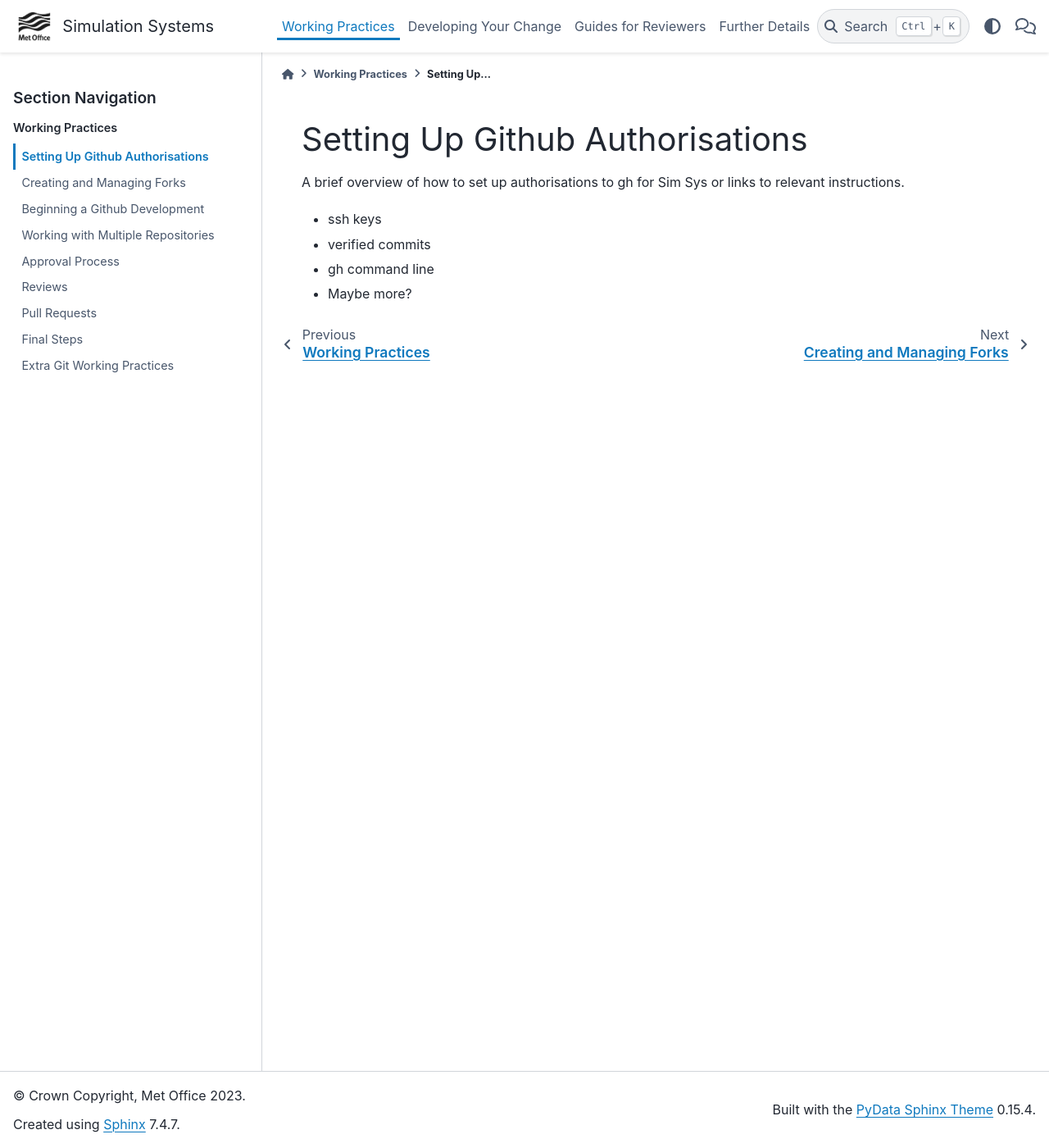
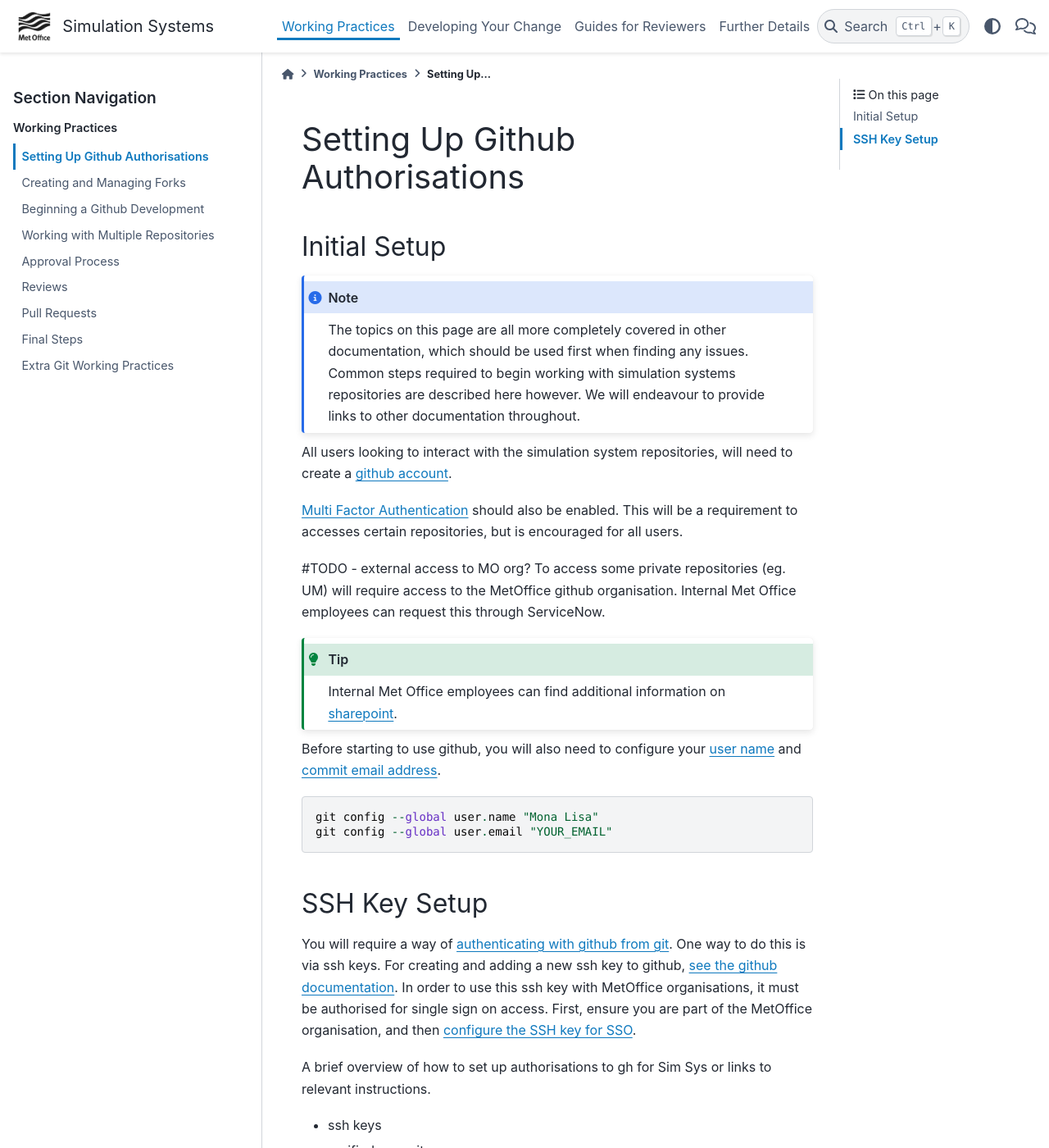
Before and after one commit to MetOffice/simulation-systems, a Sphinx documentation site: the page built from source/WorkingPractices/gh_authorisation.rst, in a window 1280 px wide and 1400 px high. Shown: the whole window at 82% size. Built offline with Sphinx 7.4.7 and the PyData theme 0.15.4, drawn with Linux system fonts in a browser that asks for light colours.

Commit message:
add ssh key links

```diff
--- a/source/WorkingPractices/gh_authorisation.rst
+++ b/source/WorkingPractices/gh_authorisation.rst
@@ -3,7 +3,66 @@
 Setting Up Github Authorisations
 ================================
 
-A brief overview of how to set up authorisations to gh for Sim Sys or links to relevant instructions.
+Initial Setup
+-------------
+
+.. note::
+
+    The topics on this page are all more completely covered in other
+    documentation, which should be used first when finding any issues. Common
+    steps required to begin working with simulation systems repositories are
+    described here however. We will endeavour to provide links to other
+    documentation throughout.
+
+All users looking to interact with the simulation system repositories, will need
+to create a `github account
+<https://docs.github.com/en/get-started/start-your-journey/creating-an-account-on-github>`_.
+
+`Multi Factor Authentication
+<https://docs.github.com/en/authentication/securing-your-account-with-two-factor-authentication-2fa/configuring-two-factor-authentication>`_
+should also be enabled. This will be a requirement to accesses certain
+repositories, but is encouraged for all users.
+
+#TODO - external access to MO org? To access some private repositories (eg. UM)
+will require access to the MetOffice github organisation. Internal Met Office
+employees can request this through ServiceNow.
+
+.. tip::
+
+    Internal Met Office employees can find additional information on `sharepoint
+    <https://metoffice.sharepoint.com/sites/TechnologyCommsSite/SitePages/Tooling/GitHub/GitHub.aspx>`_.
+
+Before starting to use github, you will also need to configure your `user name
+<https://docs.github.com/en/get-started/git-basics/setting-your-username-in-git?platform=linux>`_
+and `commit email address
+<https://docs.github.com/en/account-and-profile/how-tos/setting-up-and-managing-your-personal-account-on-github/managing-email-preferences/setting-your-commit-email-address>`_.
+
+.. code-block::
+
+    git config --global user.name "Mona Lisa"
+    git config --global user.email "YOUR_EMAIL"
+
+SSH Key Setup
+-------------
+
+You will require a way of `authenticating with github from git
+<https://docs.github.com/en/get-started/git-basics/set-up-git#authenticating-with-github-from-git>`_.
+One way to do this is via ssh keys. For creating and adding a new ssh key to
+github, `see the github documentation
+<https://docs.github.com/en/authentication/connecting-to-github-with-ssh/generating-a-new-ssh-key-and-adding-it-to-the-ssh-agent>`_.
+In order to use this ssh key with MetOffice organisations, it must be authorised
+for single sign on access. First, ensure you are part of the MetOffice
+organisation, and then `configure the SSH key for SSO
+<https://docs.github.com/en/enterprise-cloud@latest/authentication/authenticating-with-single-sign-on/authorizing-an-ssh-key-for-use-with-single-sign-on>`_.
+
+
+
+
+
+
+
+A brief overview of how to set up authorisations to gh for Sim Sys or links to
+relevant instructions.
 
 * ssh keys
 * verified commits
```
